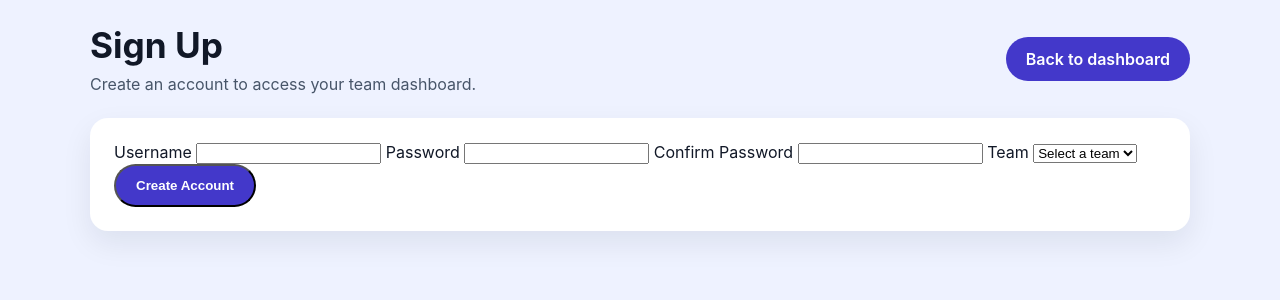
After one commit to Savani888/Intelligent-Multi-Cloud-FinOps-Management-and-Cost-Optimization-Platform, a Flask app: page /register in a window 1280 px wide. The commit adds this page. Shown: the top 300 px of the page. Run offline with Flask 3, Linux system fonts and the light colour scheme.

Commit message:
add signup and team dashboard support

```diff
--- a/app.py
+++ b/app.py
@@ -1,24 +1,64 @@
-from flask import Flask, render_template, request, redirect, url_for, flash
+import json
+from functools import wraps
+from pathlib import Path
+
+from flask import (
+    Flask,
+    flash,
+    redirect,
+    render_template,
+    request,
+    session,
+    url_for,
+)
 from cloud_data import (
+    aggregate_costs,
+    filter_rows_by_team,
+    get_budget_alerts,
+    get_optimization_recommendations,
+    get_provider_percentages,
     load_mock_cost_data,
-    aggregate_costs,
-    get_optimization_recommendations,
-    get_budget_alerts,
+    load_users,
     monthly_costs,
-    provider_percentages,
     parse_csv_rows,
+    save_users,
+    TEAMS,
 )
 
 app = Flask(__name__)
 app.secret_key = 'finops-demo-secret-key'
 
+DATA_DIR = Path(__file__).resolve().parent / 'data'
+USER_FILE = DATA_DIR / 'users.json'
 
-def render_dashboard(rows, title):
+
+def get_current_user():
+    username = session.get('username')
+    if not username:
+        return None
+
+    users = load_users(USER_FILE)
+    return users.get(username)
+
+
+def login_required(view):
+    @wraps(view)
+    def wrapped_view(**kwargs):
+        if get_current_user() is None:
+            flash('Please log in to view your team dashboard.', 'error')
+            return redirect(url_for('login'))
+        return view(**kwargs)
+
+    return wrapped_view
+
+
+def render_dashboard(rows, title, team_name=None):
     summary = aggregate_costs(rows)
     recommendations = get_optimization_recommendations(rows)
     alerts = get_budget_alerts(rows)
     monthly_labels, monthly_values = monthly_costs(rows)
-    provider_labels, provider_values = provider_percentages(rows)
+    provider_labels, provider_values = get_provider_percentages(rows)
+    current_user = get_current_user()
 
     return render_template(
         'dashboard.html',
@@ -33,13 +73,84 @@ def render_dashboard(rows, title):
         monthly_values=monthly_values,
         provider_labels=provider_labels,
         provider_values=provider_values,
+        current_user=current_user,
+        team_name=team_name,
     )
 
 
 @app.route('/', methods=['GET'])
 def dashboard():
     rows = load_mock_cost_data()
-    return render_dashboard(rows, 'Demo Multi-Cloud FinOps Dashboard')
+    return render_dashboard(rows, 'Global Multi-Cloud FinOps Dashboard')
+
+
+@app.route('/login', methods=['GET', 'POST'])
+def login():
+    if request.method == 'POST':
+        username = request.form.get('username', '').strip()
+        password = request.form.get('password', '')
+        users = load_users(USER_FILE)
+        user = users.get(username)
+
+        if user and user['password'] == password:
+            session['username'] = username
+            flash(f'Logged in as {username}.', 'success')
+            return redirect(url_for('team_dashboard'))
+
+        flash('Invalid username or password.', 'error')
+
+    return render_template('login.html')
+
+
+@app.route('/register', methods=['GET', 'POST'])
+def register():
+    if request.method == 'POST':
+        username = request.form.get('username', '').strip()
+        password = request.form.get('password', '')
+        confirm_password = request.form.get('confirm_password', '')
+        team = request.form.get('team', '')
+
+        if not username or not password or not team:
+            flash('All fields are required.', 'error')
+            return redirect(url_for('register'))
+
+        if password != confirm_password:
+            flash('Passwords do not match.', 'error')
+            return redirect(url_for('register'))
+
+        users = load_users(USER_FILE)
+        if username in users:
+            flash('Username already exists. Please choose another username.', 'error')
+            return redirect(url_for('register'))
+
+        if team not in TEAMS:
+            flash('Please select a valid team.', 'error')
+            return redirect(url_for('register'))
+
+        users[username] = {'password': password, 'team': team}
+        save_users(USER_FILE, users)
+        session['username'] = username
+        flash(f'Registered and logged in as {username}.', 'success')
+        return redirect(url_for('team_dashboard'))
+
+    return render_template('register.html', teams=TEAMS)
+
+
+@app.route('/logout')
+def logout():
+    session.pop('username', None)
+    flash('Logged out successfully.', 'success')
+    return redirect(url_for('dashboard'))
+
+
+@app.route('/team')
+@login_required
+def team_dashboard():
+    user = get_current_user()
+    rows = load_mock_cost_data()
+    team_rows = filter_rows_by_team(rows, user['team'])
+    title = f"Team Dashboard: {user['team']}"
+    return render_dashboard(team_rows, title, team_name=user['team'])
 
 
 @app.route('/upload', methods=['GET', 'POST'])
--- a/cloud_data.py
+++ b/cloud_data.py
@@ -1,4 +1,5 @@
 import csv
+import json
 from collections import defaultdict
 from datetime import datetime
 
@@ -14,9 +15,24 @@ SAMPLE_CSV_HEADERS = [
     'date',
 ]
 
+PROJECT_TEAM_MAP = {
+    'Customer Portal': 'Product',
+    'Internal Tools': 'Engineering',
+    'Operations': 'FinOps',
+    'Analytics': 'Analytics',
+    'AI Platform': 'Analytics',
+}
+
+TEAMS = ['Product', 'Engineering', 'FinOps', 'Analytics']
+
+
+def save_users(user_file, users):
+    with open(user_file, 'w', encoding='utf-8') as handle:
+        json.dump(users, handle, indent=2)
+
 
 def load_mock_cost_data():
-    return [
+    rows = [
         {
             'provider': 'AWS',
             'account': 'aws-prod-001',
@@ -129,6 +145,15 @@ def load_mock_cost_data():
         },
     ]
 
+    for row in rows:
+        row['team'] = PROJECT_TEAM_MAP.get(row['project'], 'Unknown')
+    return rows
+
+
+def load_users(user_file):
+    with open(user_file, 'r', encoding='utf-8') as handle:
+        return json.load(handle)
+
 
 def aggregate_costs(rows):
     total_cost = sum(row['cost'] for row in rows)
@@ -147,6 +172,10 @@ def aggregate_costs(rows):
         'cost_by_project': cost_by_project,
         'top_resources': top_resources,
     }
+
+
+def filter_rows_by_team(rows, team_name):
+    return [row for row in rows if row.get('team') == team_name]
 
 
 def get_optimization_recommendations(rows):
@@ -209,7 +238,7 @@ def monthly_costs(rows):
     return labels, values
 
 
-def provider_percentages(rows):
+def get_provider_percentages(rows):
     provider_totals = defaultdict(float)
     for row in rows:
         provider_totals[row['provider']] += row['cost']
@@ -240,6 +269,9 @@ def parse_csv_rows(file):
     rows = [normalize_row(row) for row in reader if row.get('provider')]
     if not rows:
         raise ValueError('CSV file contains no valid cost rows.')
+
+    for row in rows:
+        row['team'] = PROJECT_TEAM_MAP.get(row['project'], 'Unknown')
     return rows
 
 
--- a/static/style.css
+++ b/static/style.css
@@ -22,6 +22,28 @@ body {
 
 header {
   margin-bottom: 24px;
+}
+
+.header-buttons {
+  display: flex;
+  flex-wrap: wrap;
+  gap: 12px;
+}
+
+.user-banner,
+.team-banner {
+  margin-top: 14px;
+  padding: 12px 16px;
+  border-radius: 14px;
+  background: #eef2ff;
+  border: 1px solid #dbeafe;
+  color: #1e293b;
+}
+
+.button-secondary {
+  background: #ffffff;
+  color: #4338ca;
+  border: 1px solid #c7d2fe;
 }
 
 h1 {
--- /dev/null
+++ b/templates/register.html
@@ -0,0 +1,61 @@
+<!doctype html>
+<html lang="en">
+  <head>
+    <meta charset="utf-8">
+    <meta name="viewport" content="width=device-width, initial-scale=1">
+    <title>Sign Up - FinOps Dashboard</title>
+    <link rel="stylesheet" href="/static/style.css">
+  </head>
+  <body>
+    <div class="container">
+      <header>
+        <div class="header-row">
+          <div>
+            <h1>Sign Up</h1>
+            <p>Create an account to access your team dashboard.</p>
+          </div>
+          <div>
+            <a class="button" href="/">Back to dashboard</a>
+          </div>
+        </div>
+      </header>
+
+      {% with messages = get_flashed_messages(with_categories=true) %}
+        {% if messages %}
+          <div class="flash-grid">
+            {% for category, message in messages %}
+              <div class="flash {{ category }}">{{ message }}</div>
+            {% endfor %}
+          </div>
+        {% endif %}
+      {% endwith %}
+
+      <div class="card">
+        <form method="post">
+          <label class="input-label">
+            Username
+            <input type="text" name="username" required>
+          </label>
+          <label class="input-label">
+            Password
+            <input type="password" name="password" required>
+          </label>
+          <label class="input-label">
+            Confirm Password
+            <input type="password" name="confirm_password" required>
+          </label>
+          <label class="input-label">
+            Team
+            <select name="team" required>
+              <option value="">Select a team</option>
+              {% for team in teams %}
+                <option value="{{ team }}">{{ team }}</option>
+              {% endfor %}
+            </select>
+          </label>
+          <button class="button" type="submit">Create Account</button>
+        </form>
+      </div>
+    </div>
+  </body>
+</html>
```
Also changed, not shown: data/users.json (added, +18 -0 lines), templates/dashboard.html (+16 -1 lines), templates/login.html (added, +46 -0 lines).
